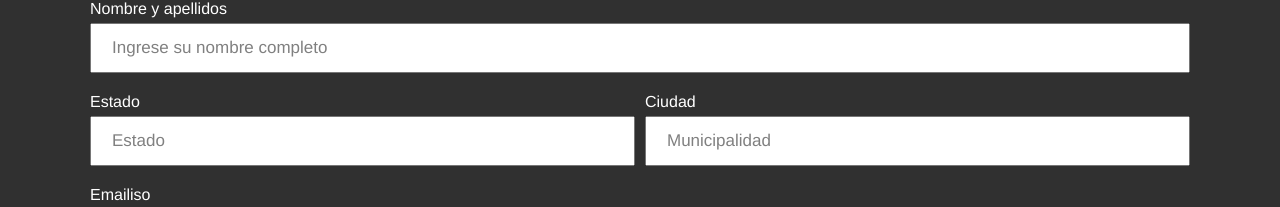
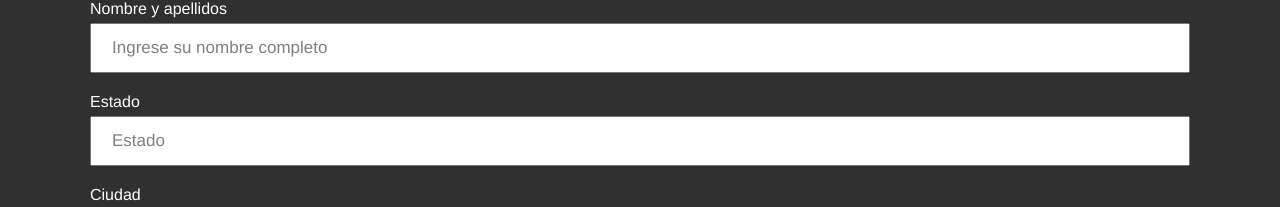
Before and after one commit to Albertosl2497/frontend, a React (Create React App) app: page / in a window 1280 px wide. Shown: the part 388-595 px from the top of the page. Built offline with nearby package versions, Linux system fonts and the light colour scheme; no server answers.

Commit message:
Update TicketForm.jsx

```diff
--- a/src/Components/TicketForm.jsx
+++ b/src/Components/TicketForm.jsx
@@ -271,9 +271,7 @@ function TicketForm({ tickets, loading, lotteryNo, setTickets }) {
       />
     </div>
 
-    {/* 2 half fields */}
-    <div className="col-half">
-      <div className="row-half">
+    {/* Estado */}
     <label>Estado</label>
     <div className="form-row">
       <input
@@ -293,8 +291,8 @@ function TicketForm({ tickets, loading, lotteryNo, setTickets }) {
         }}
       />
     </div>
-      </div>
-      <div className="row-half">
+
+    {/* Ciudad */}
     <label>Ciudad</label>
     <div className="form-row">
       <input
@@ -313,8 +311,6 @@ function TicketForm({ tickets, loading, lotteryNo, setTickets }) {
           }
         }}
       />
-        </div>
-      </div>
     </div>
 
     {/* Full email field */}
```
Lines whose indentation alone changed are shown as unchanged.
